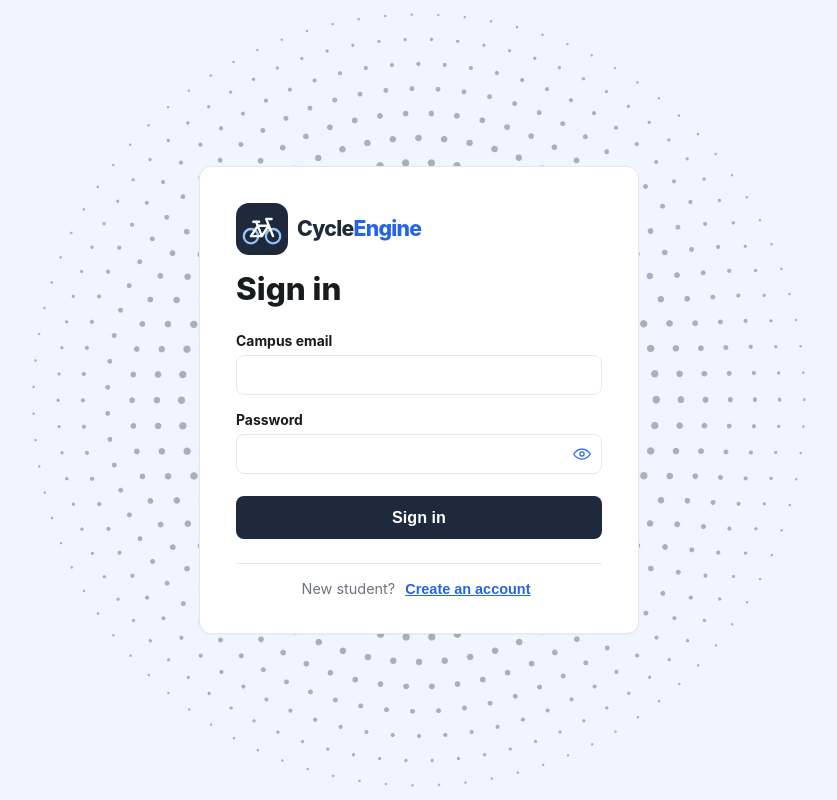
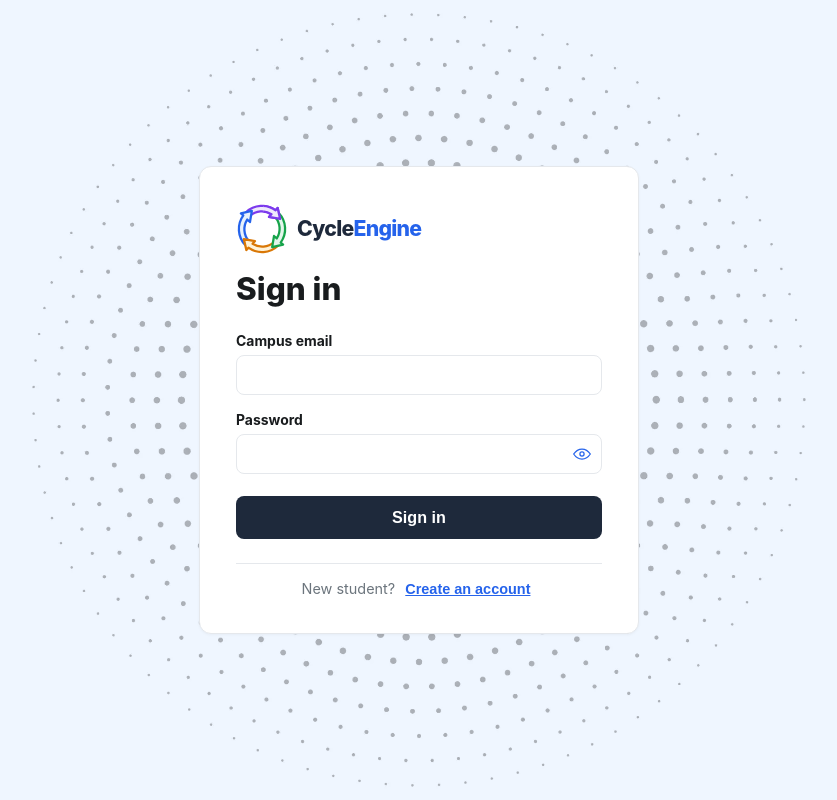
Before and after one commit to sKARMa-21/lifecycle-auction-engine, a React (Vite) app in the folder frontend/: page / in a window 1280 px wide. Shown: the whole page, without its empty margins (221-1058 px from the left). Built offline with nearby package versions, Linux system fonts and the light colour scheme; no server answers.

Commit message:
finale demonstration

```diff
--- a/frontend/index.html
+++ b/frontend/index.html
@@ -2,7 +2,7 @@
 <html lang="en">
   <head>
     <meta charset="UTF-8" />
-    <link rel="icon" type="image/svg+xml" href="/favicon.svg" />
+    <link rel="icon" type="image/svg+xml" href="/favicon.svg?v=arrows" />
     <meta name="viewport" content="width=device-width, initial-scale=1.0" />
     <title>CycleEngine</title>
   </head>
--- a/frontend/src/components/BrandLogo.tsx
+++ b/frontend/src/components/BrandLogo.tsx
@@ -1,7 +1,7 @@
 export default function BrandLogo() {
   return (
     <span className="nav-brand">
-      <img src={`${import.meta.env.BASE_URL}favicon.svg`} alt="" width="42" height="42" />
+      <img src={`${import.meta.env.BASE_URL}favicon.svg?v=arrows`} alt="" width="42" height="42" />
       <span>Cycle<span className="brand-accent">Engine</span></span>
     </span>
   )
```
Also changed, not shown: frontend/public/favicon.svg.
